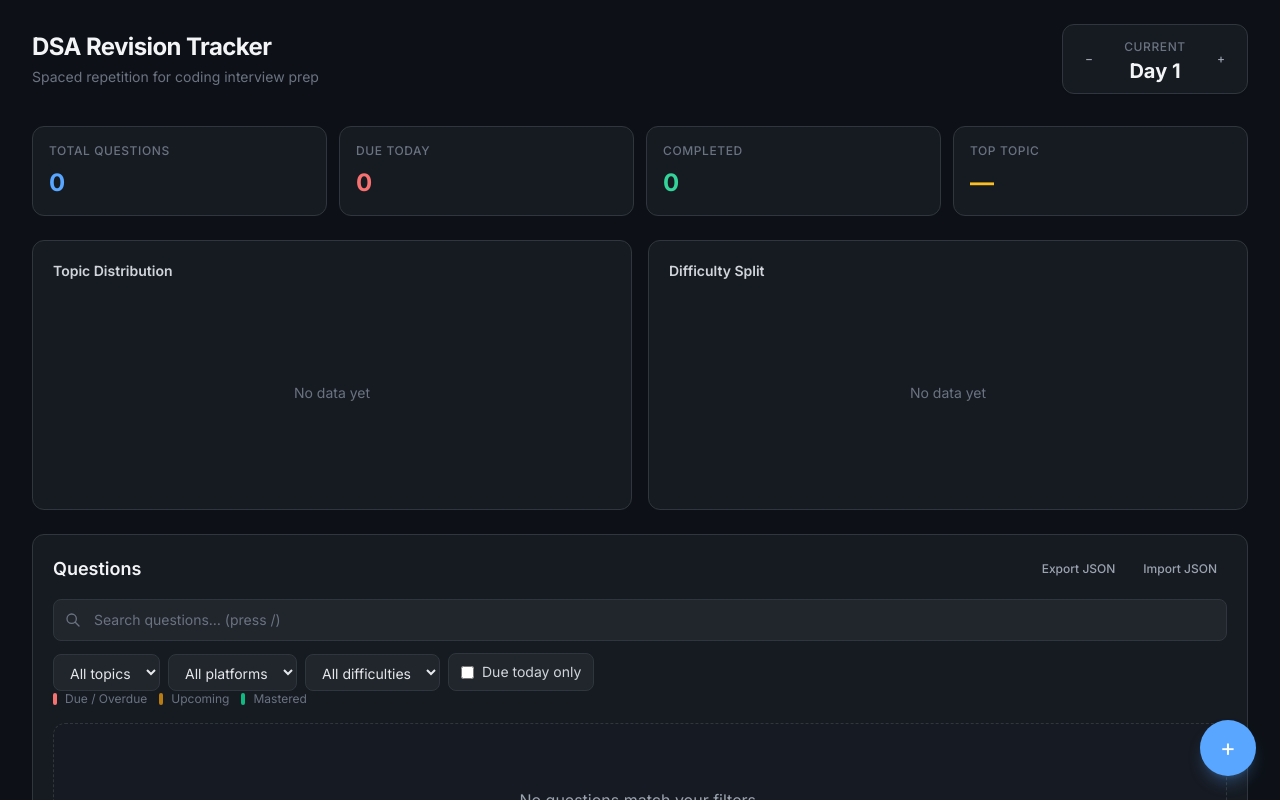
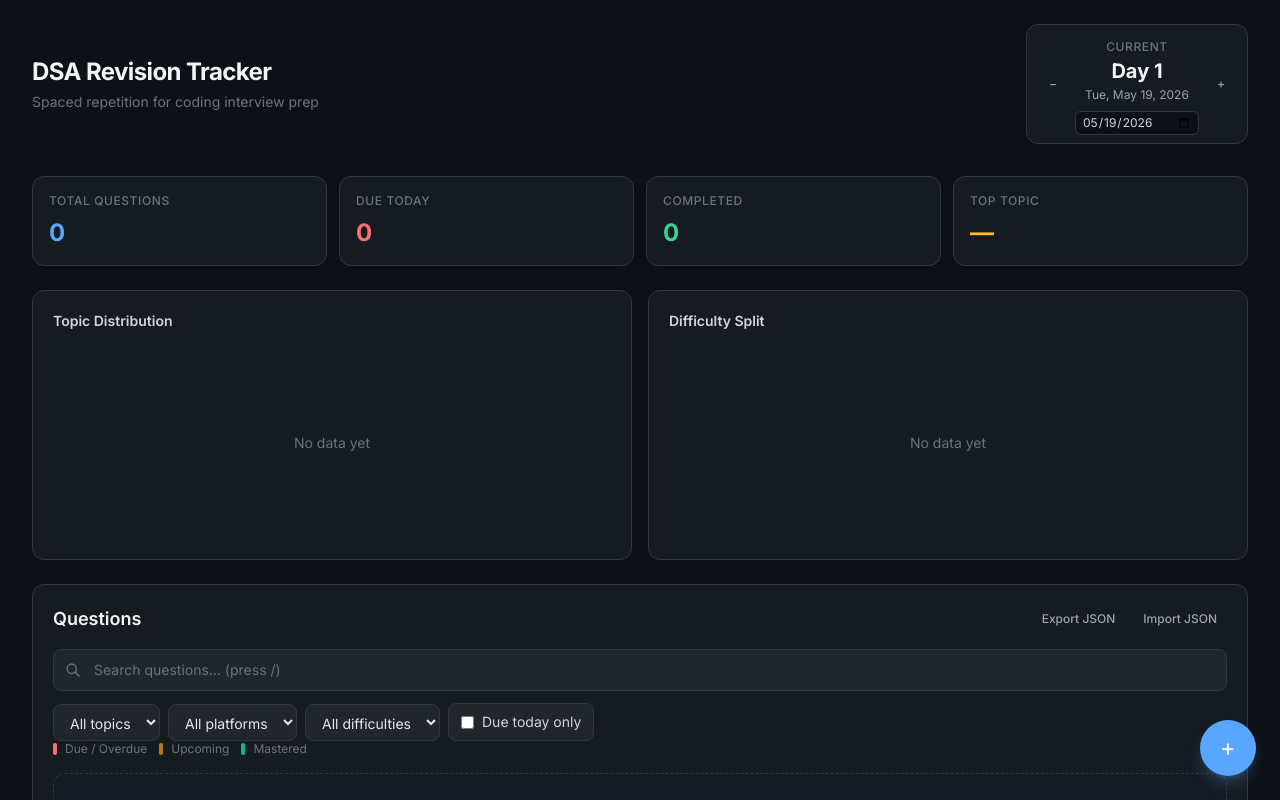
Before and after one commit to Anxhul10/Revision-tracker, a React (Vite) app: page / in a window 1280 px wide. Shown: the top 800 px of the page. Built offline with nearby package versions, Linux system fonts and the light colour scheme.

Commit message:
add date feature

```diff
--- a/src/App.tsx
+++ b/src/App.tsx
@@ -15,6 +15,7 @@ import { useLocalStorage } from './hooks/useLocalStorage';
 import type { AddQuestionForm, Question, QuestionFilters } from './types';
 import { markReviewed } from './utils/revision';
 import { exportState, importState } from './utils/storage';
+import { dateForDay, formatDisplayDate, startDateForDay } from './utils/dates';
 import { computeStats, getUniqueValues } from './utils/stats';
 
 const defaultFilters: QuestionFilters = {
@@ -32,7 +33,12 @@ function AppContent() {
   const [addModalOpen, setAddModalOpen] = useState(false);
   const searchRef = useRef<HTMLInputElement>(null);
 
-  const { currentDay, questions } = state;
+  const { currentDay, startDate, questions } = state;
+
+  const currentDate = useMemo(
+    () => dateForDay(startDate, currentDay),
+    [startDate, currentDay]
+  );
 
   const stats = useMemo(
     () => computeStats(questions, currentDay),
@@ -57,6 +63,17 @@ function AppContent() {
       currentDay: Math.max(1, s.currentDay - 1),
     }));
   }, [updateState]);
+
+  const handleDateChange = useCallback(
+    (isoDate: string) => {
+      updateState((s) => ({
+        ...s,
+        startDate: startDateForDay(isoDate, s.currentDay),
+      }));
+      showToast(`Current day set to ${formatDisplayDate(isoDate)}`, 'info');
+    },
+    [updateState, showToast]
+  );
 
   const handleAddQuestion = useCallback(
     (form: AddQuestionForm) => {
@@ -140,8 +157,10 @@ function AppContent() {
     <div className="mx-auto min-h-screen max-w-7xl px-4 py-6 sm:px-6 lg:px-8">
       <Header
         currentDay={currentDay}
+        currentDate={currentDate}
         onIncrementDay={incrementDay}
         onDecrementDay={decrementDay}
+        onDateChange={handleDateChange}
       />
 
       <section className="mt-8 space-y-6 animate-fade-in">
--- a/src/components/layout/DayCounter.tsx
+++ b/src/components/layout/DayCounter.tsx
@@ -1,12 +1,21 @@
+import { formatDisplayDate } from '../../utils/dates';
 import { Button } from '../ui/Button';
 
 interface DayCounterProps {
   currentDay: number;
+  currentDate: string;
   onIncrement: () => void;
   onDecrement: () => void;
+  onDateChange: (isoDate: string) => void;
 }
 
-export function DayCounter({ currentDay, onIncrement, onDecrement }: DayCounterProps) {
+export function DayCounter({
+  currentDay,
+  currentDate,
+  onIncrement,
+  onDecrement,
+  onDateChange,
+}: DayCounterProps) {
   return (
     <div className="flex items-center gap-2 rounded-xl border border-surface-border bg-surface-raised px-3 py-2 shadow-sm">
       <Button
@@ -18,11 +27,24 @@ export function DayCounter({ currentDay, onIncrement, onDecrement }: DayCounterP
       >
         −
       </Button>
-      <div className="min-w-[5.5rem] text-center">
+      <div className="min-w-[7.5rem] text-center">
         <span className="text-xs font-medium uppercase tracking-wider text-gray-500">
           Current
         </span>
         <p className="text-xl font-bold text-gray-100">Day {currentDay}</p>
+        <p className="mt-0.5 text-xs text-gray-400">{formatDisplayDate(currentDate)}</p>
+        <label className="mt-1.5 block">
+          <span className="sr-only">Calendar date for Day {currentDay}</span>
+          <input
+            type="date"
+            value={currentDate}
+            onChange={(e) => {
+              if (e.target.value) onDateChange(e.target.value);
+            }}
+            className="w-full rounded-md border border-surface-border bg-surface px-1.5 py-0.5 text-xs text-gray-300 focus:border-accent focus:outline-none focus:ring-1 focus:ring-accent"
+            title="Set the calendar date for the current day"
+          />
+        </label>
       </div>
       <Button
         variant="ghost"
--- a/src/components/layout/Header.tsx
+++ b/src/components/layout/Header.tsx
@@ -2,11 +2,19 @@ import { DayCounter } from './DayCounter';
 
 interface HeaderProps {
   currentDay: number;
+  currentDate: string;
   onIncrementDay: () => void;
   onDecrementDay: () => void;
+  onDateChange: (isoDate: string) => void;
 }
 
-export function Header({ currentDay, onIncrementDay, onDecrementDay }: HeaderProps) {
+export function Header({
+  currentDay,
+  currentDate,
+  onIncrementDay,
+  onDecrementDay,
+  onDateChange,
+}: HeaderProps) {
   return (
     <header className="flex flex-col gap-4 sm:flex-row sm:items-center sm:justify-between">
       <div>
@@ -19,8 +27,10 @@ export function Header({ currentDay, onIncrementDay, onDecrementDay }: HeaderPro
       </div>
       <DayCounter
         currentDay={currentDay}
+        currentDate={currentDate}
         onIncrement={onIncrementDay}
         onDecrement={onDecrementDay}
+        onDateChange={onDateChange}
       />
     </header>
   );
--- a/src/types/index.ts
+++ b/src/types/index.ts
@@ -17,6 +17,8 @@ export interface Question {
 
 export interface AppState {
   currentDay: number;
+  /** ISO date (YYYY-MM-DD) for Day 1. */
+  startDate: string;
   questions: Question[];
 }
 
--- /dev/null
+++ b/src/utils/dates.ts
@@ -0,0 +1,45 @@
+function parseLocalDate(iso: string): Date {
+  const [y, m, d] = iso.split('-').map(Number);
+  return new Date(y, m - 1, d);
+}
+
+function toIsoDate(date: Date): string {
+  const y = date.getFullYear();
+  const m = String(date.getMonth() + 1).padStart(2, '0');
+  const d = String(date.getDate()).padStart(2, '0');
+  return `${y}-${m}-${d}`;
+}
+
+export function todayIso(): string {
+  return toIsoDate(new Date());
+}
+
+export function addDays(iso: string, days: number): string {
+  const date = parseLocalDate(iso);
+  date.setDate(date.getDate() + days);
+  return toIsoDate(date);
+}
+
+/** Calendar date for a given day number (Day 1 = startDate). */
+export function dateForDay(startDate: string, day: number): string {
+  return addDays(startDate, day - 1);
+}
+
+/** Day 1 anchor so that `day` falls on `targetDate`. */
+export function startDateForDay(targetDate: string, day: number): string {
+  return addDays(targetDate, -(day - 1));
+}
+
+export function formatDisplayDate(iso: string): string {
+  return parseLocalDate(iso).toLocaleDateString(undefined, {
+    weekday: 'short',
+    month: 'short',
+    day: 'numeric',
+    year: 'numeric',
+  });
+}
+
+/** Default Day 1 when none is stored (Day `currentDay` = today). */
+export function inferStartDate(currentDay: number): string {
+  return startDateForDay(todayIso(), currentDay);
+}
--- a/src/utils/storage.ts
+++ b/src/utils/storage.ts
@@ -1,9 +1,11 @@
 import type { AppState } from '../types';
+import { inferStartDate, todayIso } from './dates';
 
 const STORAGE_KEY = 'dsa-revision-tracker';
 
 const DEFAULT_STATE: AppState = {
   currentDay: 1,
+  startDate: todayIso(),
   questions: [],
 };
 
@@ -12,8 +14,13 @@ export function loadState(): AppState {
     const raw = localStorage.getItem(STORAGE_KEY);
     if (!raw) return { ...DEFAULT_STATE };
     const parsed = JSON.parse(raw) as AppState;
+    const currentDay = parsed.currentDay ?? DEFAULT_STATE.currentDay;
     return {
-      currentDay: parsed.currentDay ?? DEFAULT_STATE.currentDay,
+      currentDay,
+      startDate:
+        typeof parsed.startDate === 'string'
+          ? parsed.startDate
+          : inferStartDate(currentDay),
       questions: Array.isArray(parsed.questions) ? parsed.questions : [],
     };
   } catch {
@@ -34,5 +41,13 @@ export function importState(json: string): AppState {
   if (typeof parsed.currentDay !== 'number' || !Array.isArray(parsed.questions)) {
     throw new Error('Invalid backup format');
   }
-  return parsed;
+  const currentDay = parsed.currentDay;
+  return {
+    currentDay,
+    startDate:
+      typeof parsed.startDate === 'string'
+        ? parsed.startDate
+        : inferStartDate(currentDay),
+    questions: parsed.questions,
+  };
 }
```
Also changed, not shown: 1 other file (tests, documents, lock files or other folders).
